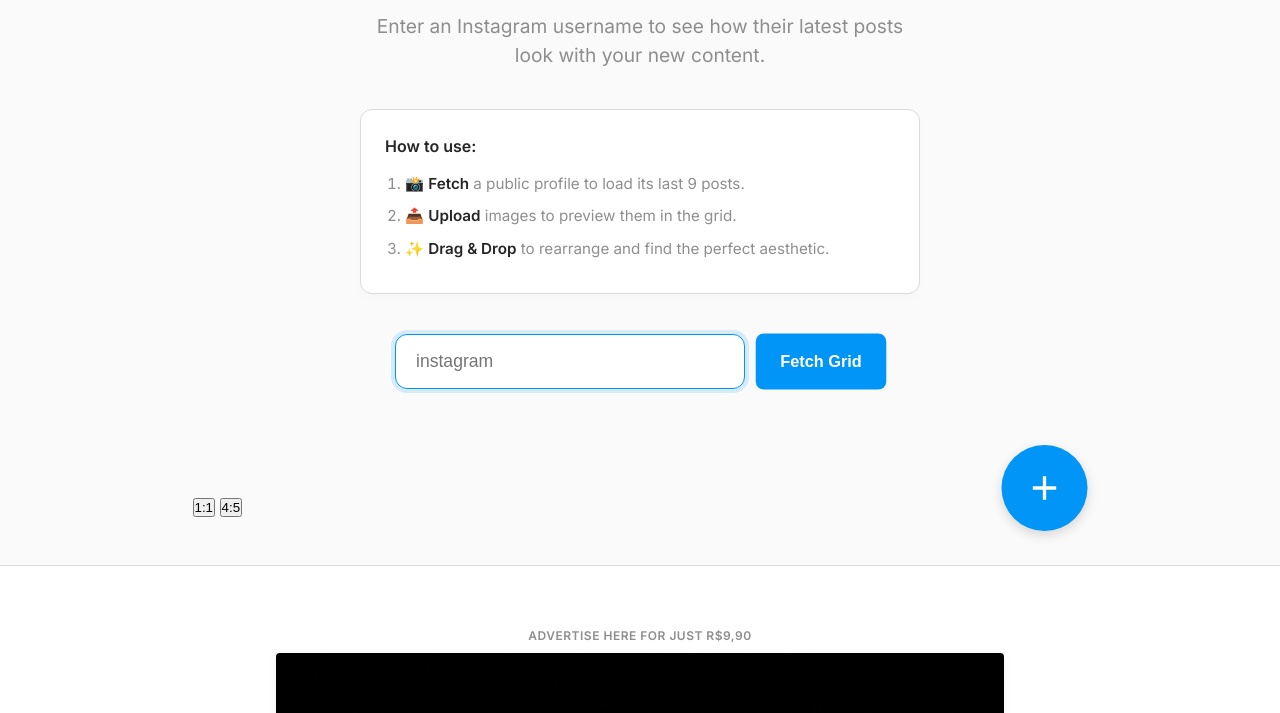
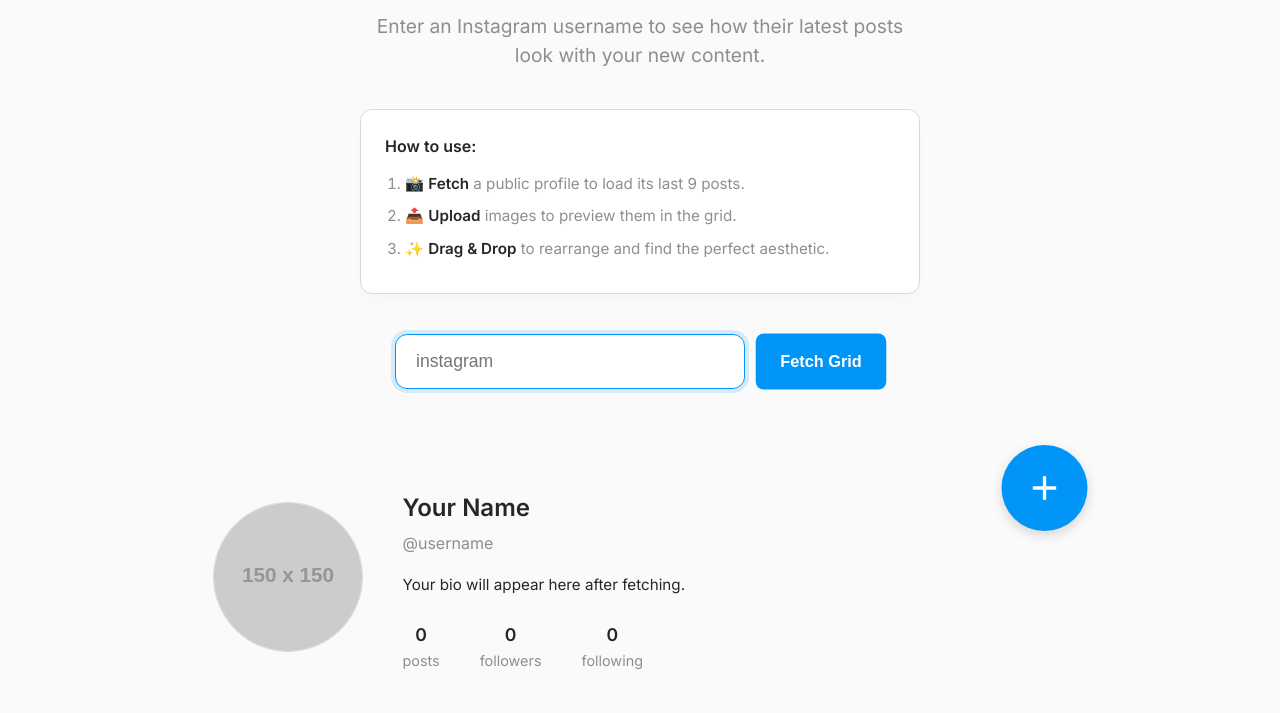
Before and after one commit to onicafe/feeder, a website: page index.html in a window 1280 px wide. Shown: the part 239-952 px from the top of the page. Drawn offline with Linux system fonts and the light colour scheme; placeholder pictures from the web are drawn by us.

Commit message:
fix: force 9-slot grid on load and show profile placeholder

```diff
--- a/app.js
+++ b/app.js
@@ -176,17 +176,15 @@ const RenderEngine = {
     renderProfile() {
         const p = AppStore.state.profile;
         if (p.fetched) {
-            this.profileEl.classList.remove('hidden');
-
-            this.profileEl.scrollIntoView({ behavior: 'smooth' });
-
             // Text
             document.getElementById('profileRealName').textContent = p.realName || p.username;
             document.getElementById('profileHandle').textContent = `@${p.username}`;
             document.getElementById('profileBio').textContent = p.bio || '';
 
             // Image
-            document.getElementById('profileAvatar').src = this.getProxyUrl(p.avatar);
+            if (p.avatar) {
+                document.getElementById('profileAvatar').src = this.getProxyUrl(p.avatar);
+            }
 
             // Stats
             if (p.stats) {
--- a/index.html
+++ b/index.html
@@ -65,16 +65,15 @@
         </section>
 
         <!-- Profile Header (Dynamic) -->
-        <section id="profileSection" class="profile-header hidden">
+        <section id="profileSection" class="profile-header">
             <div class="avatar-wrapper">
-                <img id="profileAvatar" src="" alt="Avatar" class="avatar">
+                <img id="profileAvatar" src="assets/default-avatar.png" onerror="this.src='https://via.placeholder.com/150?text=User'" alt="Avatar" class="avatar">
             </div>
             <div class="profile-info">
                 <div class="profile-text">
-                    <h2 id="profileRealName">Name</h2>
+                    <h2 id="profileRealName">Your Name</h2>
                     <p id="profileHandle">@username</p>
-                    <p id="profileBio" class="bio-text">Never accept the world as it appears to be, dare to see it for
-                        what it could be.</p>
+                    <p id="profileBio" class="bio-text">Your bio will appear here after fetching.</p>
                 </div>
 
                 <div class="stats-row">
```
